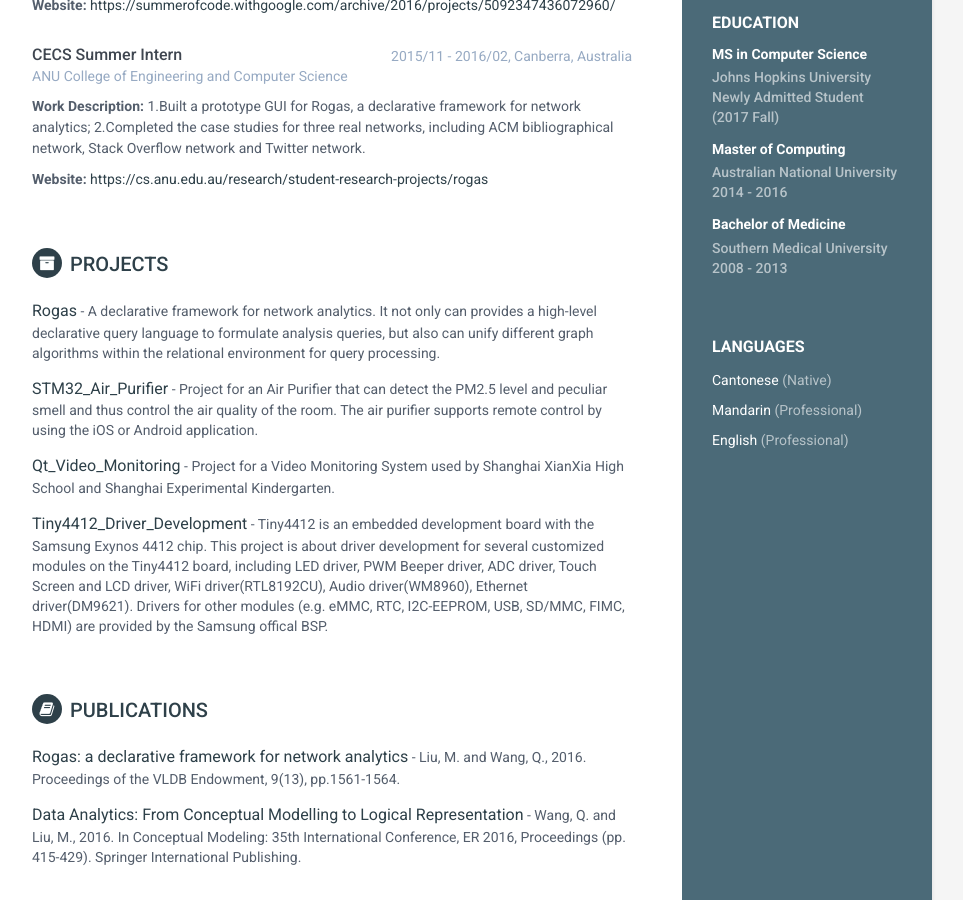
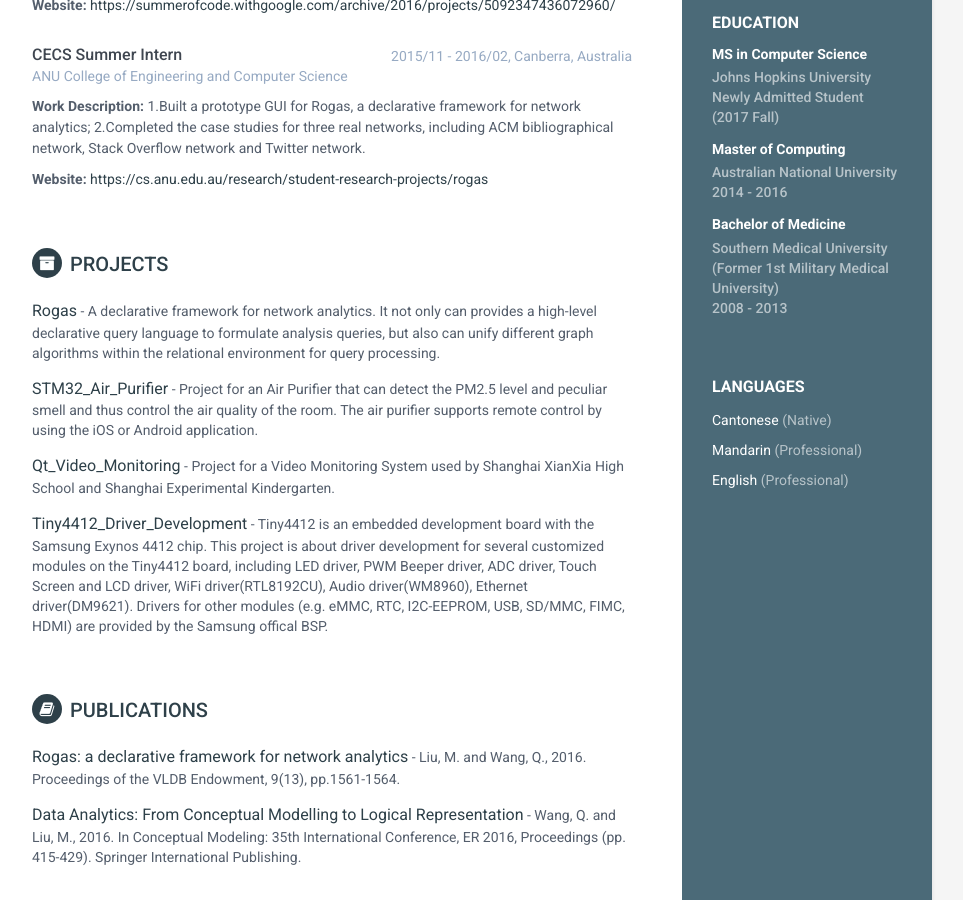
Before and after one commit to thomas-liao/thomas-liao.github.io, a Jekyll site: the page built from index.html, in a window 1280 px wide and 900 px high, scrolled down 483 px. Shown: the whole window, without its empty margins (188-1151 px from the left). Built offline with Jekyll 4.4.1, drawn with Linux system fonts in a browser that asks for light colours.

Commit message:
Update education.html

```diff
--- a/_includes/education.html
+++ b/_includes/education.html
@@ -14,6 +14,7 @@
   <div class="item">
     <h4 class="degree">Bachelor of Medicine</h4>
     <div class="time">Southern Medical University</div>
+    <div class="time"><span class="f12">(Former 1st Military Medical University)</span></div>
     <div class="time">2008 - 2013</div>
 </div><!--//item-->
 </div><!--//education-container-->
```
